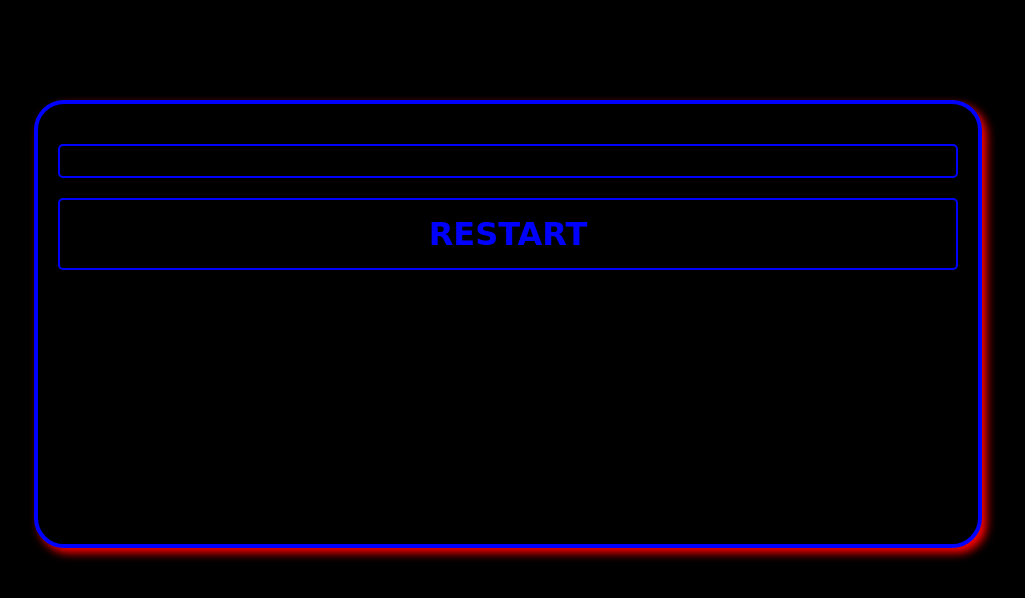
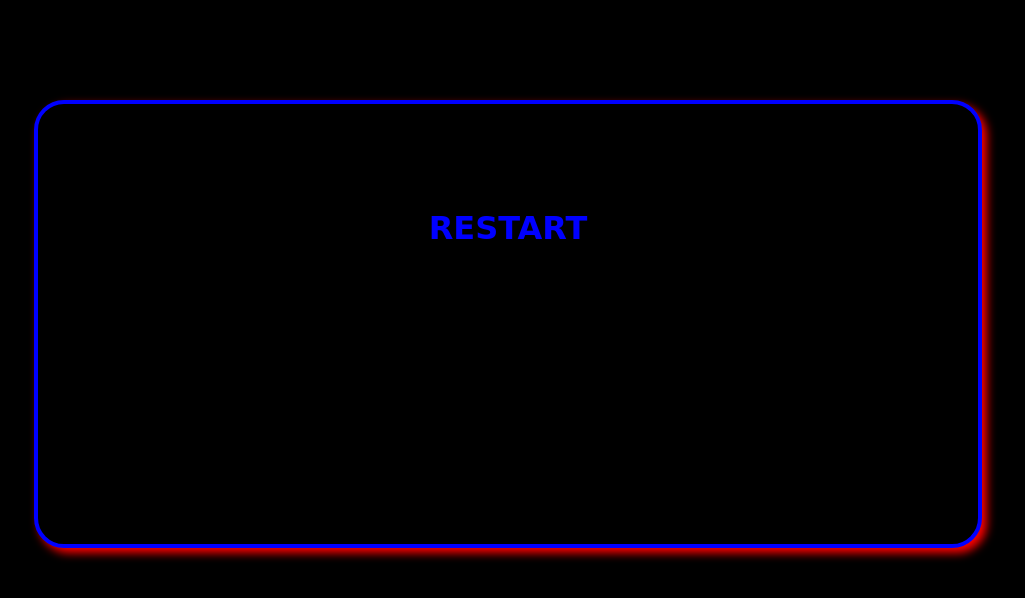
Before and after one commit to gsparsh17/StonePaperScissors, a plain HTML site: page game3.html in a window 1280 px wide. Shown: the whole page, without its empty margins (132-1157 px from the left). Drawn offline with Linux system fonts and the light colour scheme.

Commit message:
Update game3.css

```diff
--- a/game3.css
+++ b/game3.css
@@ -44,7 +44,7 @@ body {
     text-decoration: none;
     padding: 15px 30px; /* Adjust padding */
     border-radius: 5px;
-    border: 2px solid blue; /* Add border for visual effect */
+/*     border: 2px solid blue; /* Add border for visual effect */ */
 }
 
 @media (max-width: 768px) {
```
